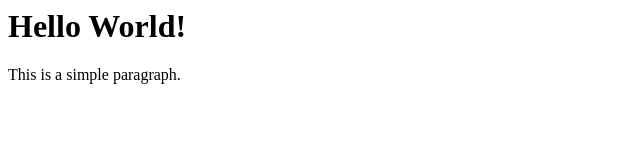
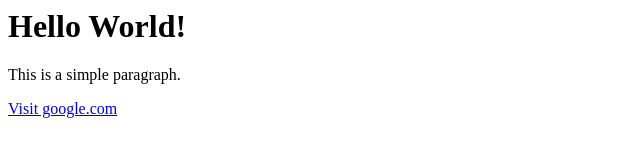
Before and after one commit to abdelrahmanlifestyle/git-new, a plain HTML site: page index.html in a window 1280 px wide. Shown: the whole page, without its empty margins (0-640 px from the left). Drawn offline with Linux system fonts and the light colour scheme.

Commit message:
style: 💄 (index.html) adding new anker link
added google.com link

✅ Closes: #123

```diff
--- a/index.html
+++ b/index.html
@@ -3,3 +3,5 @@
 </h1>
 
 <p>This is a simple paragraph.</p>
+
+<a href="https://www.google.com">Visit google.com</a>
```
